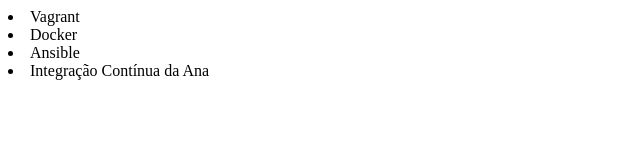
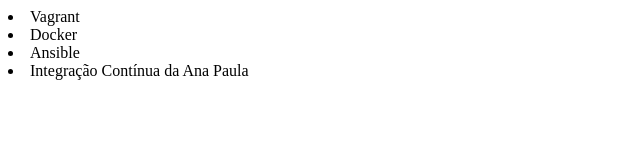
Before and after one commit to marcmore/alura-git, a plain HTML site: page index.html in a window 1280 px wide. Shown: the full height of the page, 0-640 px from the left. Drawn offline with Linux system fonts and the light colour scheme.

Commit message:
Adicionado Paula

```diff
--- a/index.html
+++ b/index.html
@@ -9,7 +9,7 @@
 		<li>Vagrant</li>
 		<li>Docker</li>
 		<li>Ansible</li>
-		<li>Integração Contínua da Ana</li>
+		<li>Integração Contínua da Ana Paula</li>
 	</u1>
 </body>
 </html>
```
